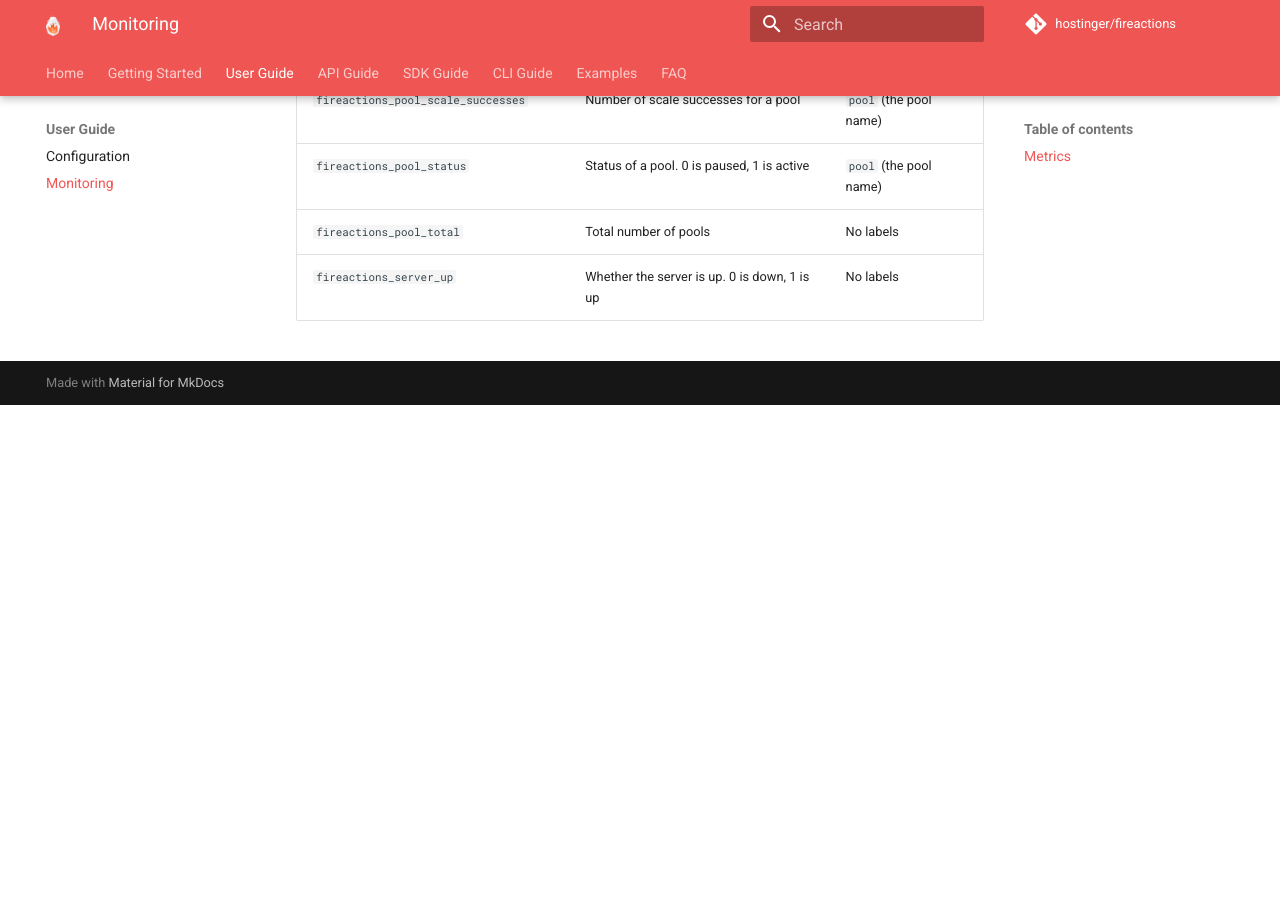
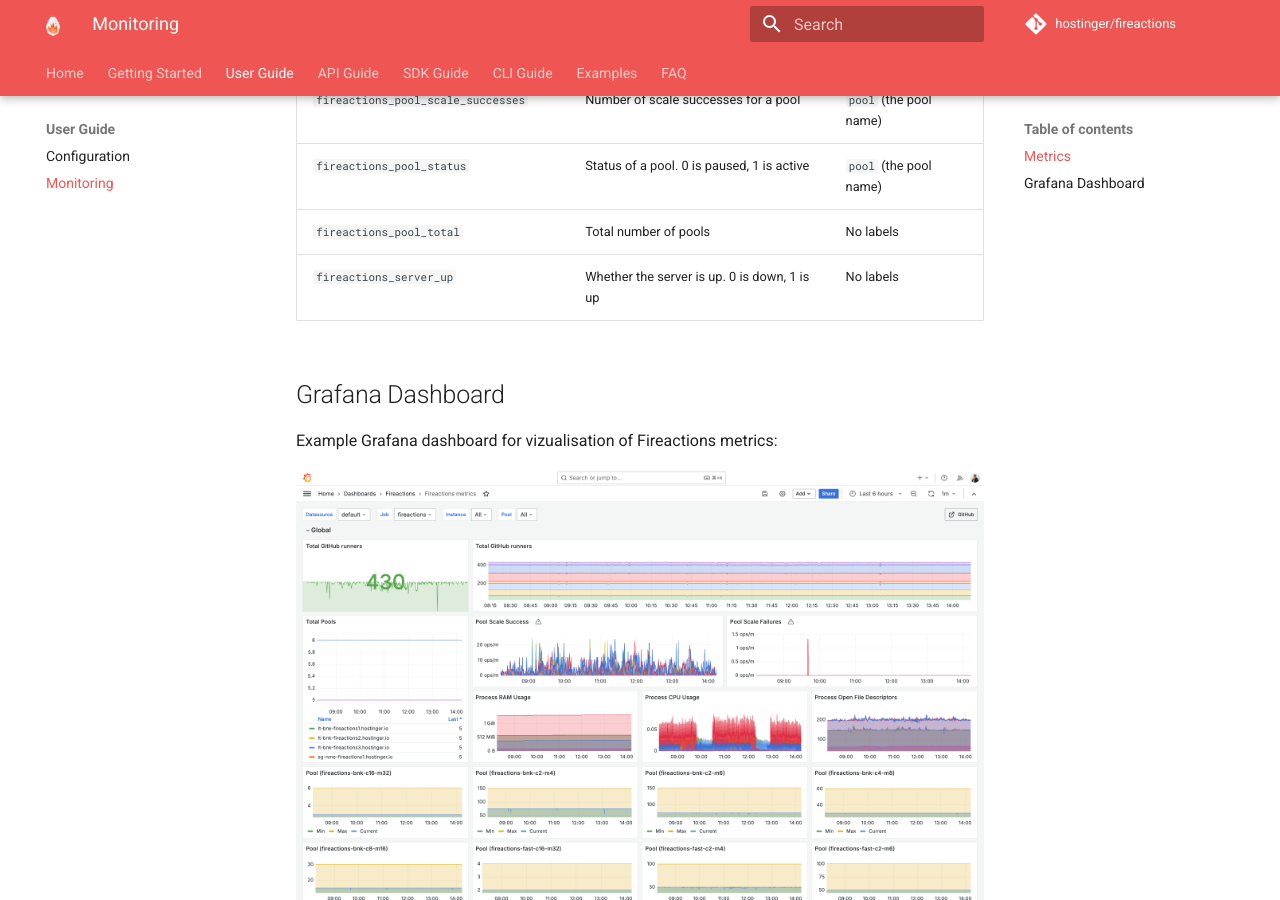
Before and after one commit to pathcl/fireactions, an MkDocs documentation site: the page built from docs/user-guide/monitoring.md, in a window 1280 px wide and 900 px high, scrolled down 751 px. Built offline with MkDocs 1.6.1 and Material for MkDocs 9.7.7, drawn with Linux system fonts in a browser that asks for light colours; comment, search, counter and statistics services are not loaded; before the commit the page ends 1156 px from its top, so only the background shows below that.

Commit message:
docs: Add Grafana dashboard example (#183)

```diff
--- a/docs/user-guide/monitoring.md
+++ b/docs/user-guide/monitoring.md
@@ -19,3 +19,9 @@
 | `fireactions_pool_status`                | Status of a pool. 0 is paused, 1 is active    | `pool` (the pool name)   |
 | `fireactions_pool_total`                 | Total number of pools                         | No labels                |
 | `fireactions_server_up`                  | Whether the server is up. 0 is down, 1 is up  | No labels                |
+
+## Grafana Dashboard
+
+Example Grafana dashboard for vizualisation of Fireactions metrics:
+
+![Grafana Dashboard](../images/grafana-dashboard.png)
```
Also changed, not shown: docs/images/grafana-dashboard.png (added).
